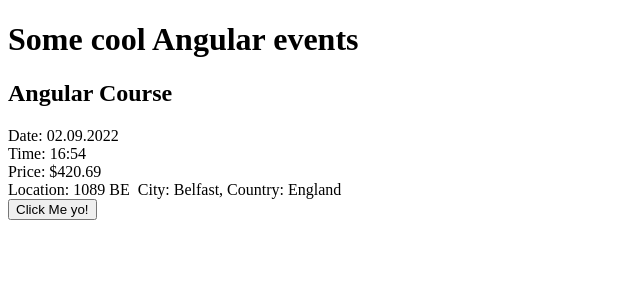
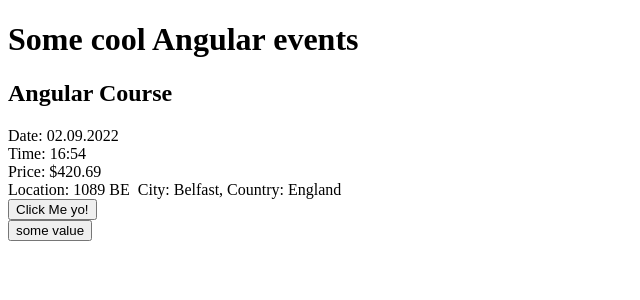
Before and after one commit to ileuskov/Angular-challenges, an Angular app: page / in a window 1280 px wide. Shown: the top 300 px of the page, without its empty margins (0-640 px from the left). Built offline with nearby package versions, Linux system fonts and the light colour scheme.

Commit message:
experiment with template variables :sparkles:

```diff
--- a/src/app/events/event-thumbnail.component.ts
+++ b/src/app/events/event-thumbnail.component.ts
@@ -7,8 +7,13 @@
 export class EventThumbnailComponent {
   @Input() event: any;
   @Output() eventClick = new EventEmitter();
+  someRandomProperty: any = 'some value';
 
   handleClickMe() {
     this.eventClick.emit(this.event.name);
   }
+
+  logFoo() {
+    console.log('foo');
+  }
 }
--- a/src/app/events/events-list.template.html
+++ b/src/app/events/events-list.template.html
@@ -3,5 +3,8 @@
   <event-thumbnail
     [event]="eventData"
     (eventClick)="handleEventClicked($event)"
+    #thumbnail
+    #someRandomProperty
   ></event-thumbnail>
+  <button (click)="thumbnail.logFoo()">{{thumbnail.someRandomProperty}}</button>
 </div>
```
